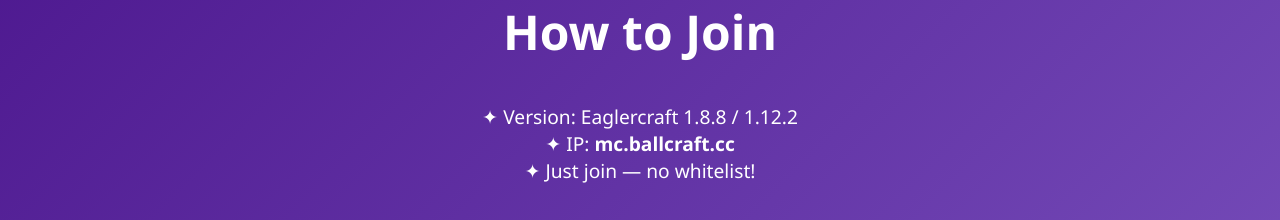
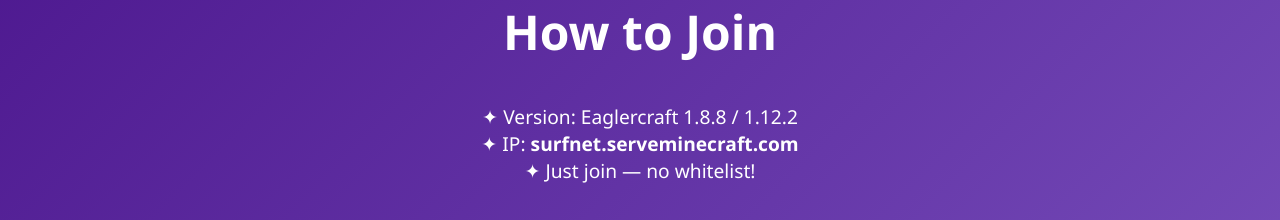
Before and after one commit to BijilBro/surf, a plain HTML site: page index.html in a window 1280 px wide. Shown: the part 2100-2320 px from the top of the page. Drawn offline with Linux system fonts and the light colour scheme; no server answers.

Commit message:
Update index.html

```diff
--- a/index.html
+++ b/index.html
@@ -139,7 +139,7 @@
     <h1>How to Join</h1>
     <p>
       ✦ Version: Eaglercraft 1.8.8 / 1.12.2<br>
-      ✦ IP: <strong>mc.ballcraft.cc</strong><br>
+      ✦ IP: <strong>surfnet.serveminecraft.com</strong><br>
       ✦ Just join — no whitelist!
     </p>
     <iframe width="560" height="315" src="https://www.youtube.com/embed/dQw4w9WgXcQ"
```
